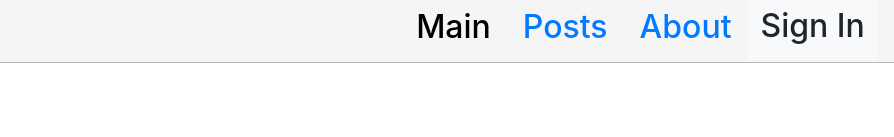
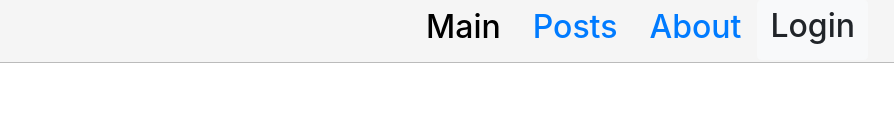
Before and after one commit to Tysiachnyi/tysiachnyiAngularDemo, an Angular app: page / in a window 1280 px wide. Shown: the top 137 px of the page, without its empty margins (1-895 px from the left). Built offline with nearby package versions, Linux system fonts and the light colour scheme; no server answers.

Commit message:
adding guard

```diff
--- a/src/app/app-routing.module.ts
+++ b/src/app/app-routing.module.ts
@@ -5,12 +5,15 @@ import {AboutComponent} from './about/about.component';
 import {PostsComponent} from './posts/posts.component';
 import {PostComponent} from './post/post.component';
 import {ErrorComponent} from './error/error.component';
+import {UserProfileComponent} from './user-profile/user-profile.component';
+import {AuthGuard} from './guard/auth.guard';
 
 const routes: Routes = [
   {path: '', component: MainComponent},
   {path: 'posts', component: PostsComponent},
   {path: 'posts/:id', component: PostComponent},
   {path: 'about', component: AboutComponent},
+  {path: 'user', component: UserProfileComponent, canActivate: [AuthGuard]},
   {path: '**', component: ErrorComponent}
 ]
 
--- a/src/app/app.component.html
+++ b/src/app/app.component.html
@@ -15,13 +15,25 @@
               <h2>About</h2>
           </a>
       </li>
-      <li class="nav-item">
-          <button class="btn btn-light">
-              <h2>Sign In</h2>
+      <li class="nav-item" *ngIf="auth.isAuth">
+          <a class="nav-link" routerLinkActive="active"
+             [routerLink]="['/user']">
+              <h2>User</h2>
+          </a>
+      </li>
+      <li class="nav-item" *ngIf="!auth.isAuth">
+          <button class="btn btn-light" (click)="auth.login()">
+              <h2>Login</h2>
           </button>
       </li>
+      <li class="nav-item" *ngIf="auth.isAuth">
+          <button class="btn btn-light" (click)="auth.logout()">
+              <h2>Logout</h2>
+          </button>
+      </li>
+
   </ul>
 </div>
 <div>
-<router-outlet></router-outlet>
+    <router-outlet></router-outlet>
 </div>
--- a/src/app/app.component.ts
+++ b/src/app/app.component.ts
@@ -1,4 +1,5 @@
 import { Component } from '@angular/core';
+import {AuthService} from './services/auth.service';
 
 @Component({
   selector: 'app-root',
@@ -6,5 +7,8 @@ import { Component } from '@angular/core';
   styleUrls: ['./app.component.css']
 })
 export class AppComponent {
+  constructor(public auth: AuthService) {
+  }
   title = 'tysiachnyiAngularDemo';
+
 }
--- a/src/app/app.module.ts
+++ b/src/app/app.module.ts
@@ -10,6 +10,7 @@ import { ErrorComponent } from './error/error.component';
 import { PostComponent } from './post/post.component';
 import { AppRoutingModule } from './app-routing.module';
 import {HttpClientModule} from '@angular/common/http';
+import { UserProfileComponent } from './user-profile/user-profile.component';
 
 @NgModule({
   declarations: [
@@ -18,7 +19,8 @@ import {HttpClientModule} from '@angular/common/http';
     MainComponent,
     AboutComponent,
     ErrorComponent,
-    PostComponent
+    PostComponent,
+    UserProfileComponent
   ],
   imports: [
     BrowserModule,
--- /dev/null
+++ b/src/app/guard/auth.guard.ts
@@ -0,0 +1,28 @@
+import {Injectable} from '@angular/core';
+import {ActivatedRouteSnapshot, CanActivate, Router, RouterStateSnapshot} from '@angular/router';
+import {AuthService} from '../services/auth.service';
+import {Observable} from 'rxjs';
+
+@Injectable({providedIn: 'root'})
+export class AuthGuard implements CanActivate {
+    constructor(
+        private authService: AuthService,
+        private router: Router
+    ) {}
+    canActivate(
+        route: ActivatedRouteSnapshot,
+        state: RouterStateSnapshot
+    ): Observable<boolean> | Promise<boolean> | boolean {
+        return this.authService.isAuthenticated().then(isAuth => {
+            if (isAuth) {
+                return true;
+            } else {
+                this.router.navigate(['/'], {
+                    queryParams: {
+                        auth: false
+                    }
+                });
+            }
+        });
+    }
+}
--- a/src/app/main/main.component.ts
+++ b/src/app/main/main.component.ts
@@ -22,9 +22,6 @@ export class MainComponent implements OnInit {
     this.http.get(url)
         .subscribe(response => {
           this.info = response;
-          console.log(response);
         });
   }
-
-  // #TODO 1 add fetch to github repo to commit
 }
--- a/src/app/posts/posts.component.html
+++ b/src/app/posts/posts.component.html
@@ -55,7 +55,8 @@
         <p class="card-text">{{post.text}}</p>
         <a [routerLink]="['/posts',post.id]"
          class="btn btn-secondary">More detail</a>
-         <button class="btn btn-danger" style="margin-left: 5px;" (click)="deletePost(post.id)">Delete</button>
+         <button class="btn btn-danger"
+                 style="margin-left: 5px;" (click)="deletePost(post.id)">Delete</button>
       </div>
     </div>
   </div>
--- a/src/app/posts/posts.component.ts
+++ b/src/app/posts/posts.component.ts
@@ -12,6 +12,7 @@ export class PostsComponent implements OnInit {
   addPostValue: boolean;
   inputValue: string;
   id: number;
+  modal: boolean;
 
   constructor(
     public postsService: PostsService,
@@ -51,4 +52,5 @@ export class PostsComponent implements OnInit {
   deletePost(id: number) {
     this.postsService.posts = this.postsService.posts.filter(d => d.id !== id);
   }
+
 }
--- /dev/null
+++ b/src/app/services/auth.service.ts
@@ -0,0 +1,49 @@
+import {Injectable} from '@angular/core';
+import {Router} from '@angular/router';
+import {HttpClient} from '@angular/common/http';
+
+@Injectable({providedIn: 'root'})
+
+export class AuthService {
+    private ACCESS_KEY = '3f981ca1095b39ab41f76c5c6d7a4374';
+    data;
+    ip: string | any;
+    country: string | any;
+    countryFlag: any;
+    loggedDate: any;
+    constructor(private router: Router,
+                private http: HttpClient) {}
+
+    isAuth = false;
+    ipApi = 'https://api.ipify.org?format=json'
+    login() {
+        this.loggedDate = new Date();
+        this.http.get(this.ipApi).subscribe((response: any) => {
+           this.ip = response.ip;
+           console.log(`http://api.ipstack.com/${this.ip}?access_key=${this.ACCESS_KEY}&format=1`);
+           this.http.get(
+               `http://api.ipstack.com/${this.ip}?access_key=${this.ACCESS_KEY}&format=1`)
+               // tslint:disable-next-line:no-shadowed-variable
+               .subscribe((response: any) => {
+                   console.log(response);
+                   this.country = response.country_name;
+                   this.countryFlag = response.location.country_flag_emoji;
+               });
+        });
+
+        this.isAuth = true;
+    }
+
+    logout() {
+        if (this.router.url === '/user') {
+            this.router.navigateByUrl('/');
+        }
+        this.isAuth = false;
+    }
+
+    isAuthenticated(): Promise<boolean> {
+        return new Promise<boolean>(resolve => {
+                resolve(this.isAuth);
+        });
+    }
+}
--- /dev/null
+++ b/src/app/user-profile/user-profile.component.html
@@ -0,0 +1,14 @@
+<div>
+    <div class="card">
+      <div class="card-header">
+        User information
+      </div>
+      <div class="card-body">
+          <h4 class="card-title">User Name</h4>
+          <p class="card-text">Your country: {{auth.country + ' ' + auth.countryFlag}}</p>
+          <p class="card-text">Your ip: {{auth.ip}}</p>
+          <p class="card-text">You logged in: {{auth.loggedDate | date:'short'}}</p>
+          <a href="#" [routerLink]="'/'" class="btn btn-primary">Back</a>
+      </div>
+    </div>
+</div>
--- /dev/null
+++ b/src/app/user-profile/user-profile.component.ts
@@ -0,0 +1,16 @@
+import { Component, OnInit } from '@angular/core';
+import {AuthService} from '../services/auth.service';
+
+@Component({
+  selector: 'app-user-profile',
+  templateUrl: './user-profile.component.html',
+  styleUrls: ['./user-profile.component.css']
+})
+export class UserProfileComponent implements OnInit {
+
+  constructor(public auth: AuthService) { }
+
+  ngOnInit(): void {
+  }
+
+}
```
Also changed, not shown: src/app/user-profile/user-profile.component.css (added).
